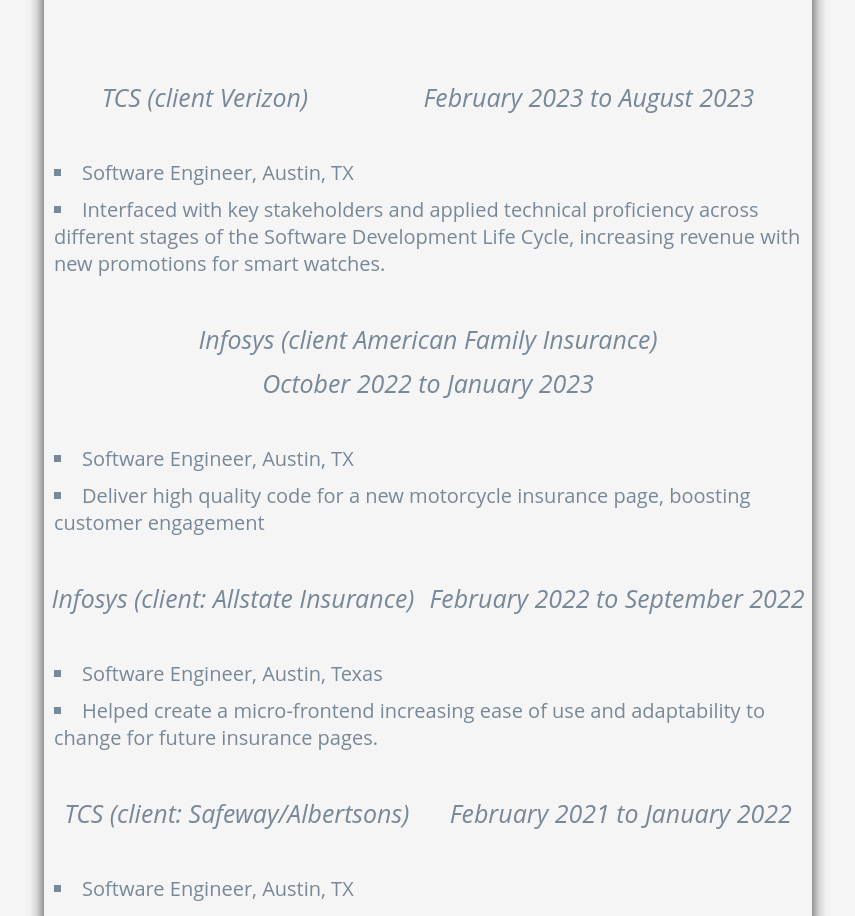
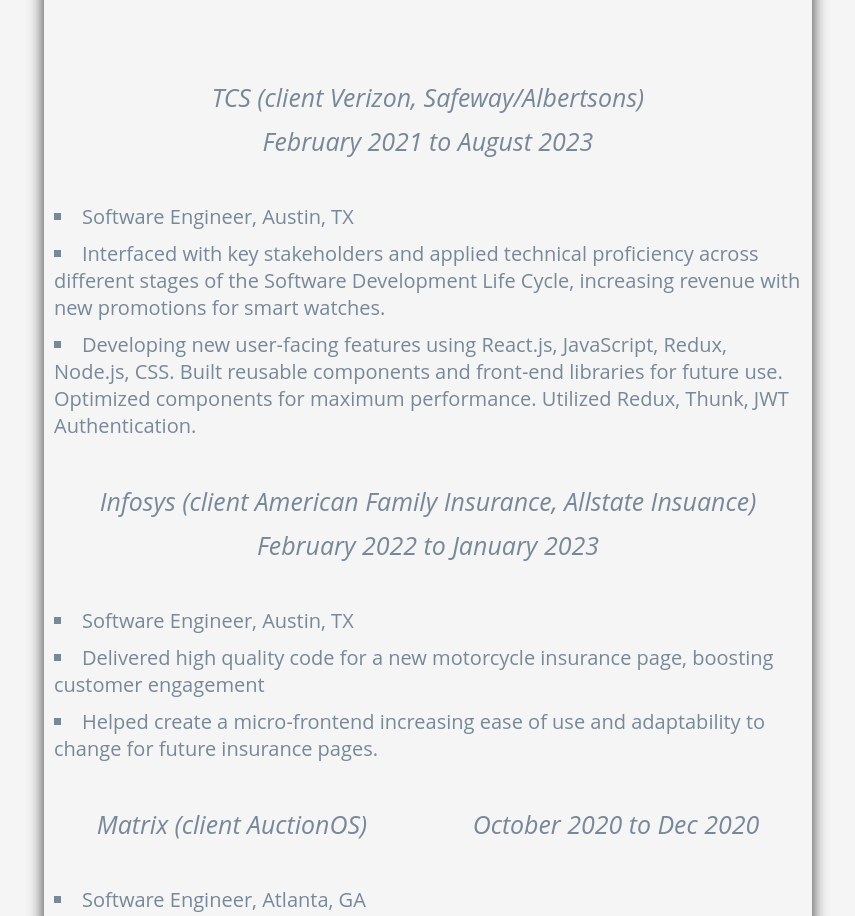
Before and after one commit to DanSimonson/profile, a React (Create React App) app: page /resume in a window 1280 px wide. Shown: the part 1242-2158 px from the top of the page, without its empty margins (212-1067 px from the left). Built offline with nearby package versions, Linux system fonts and the light colour scheme.

Commit message:
changed resume format

```diff
--- a/src/Views/Resume.js
+++ b/src/Views/Resume.js
@@ -49,8 +49,8 @@ function Resume() {
             <p>Work History</p>
           </div>
           <div className="work-title">
-            <p>TCS (client Verizon)</p>
-            <p>February 2023 to August 2023</p>
+            <p>TCS (client Verizon, Safeway/Albertsons)</p>
+            <p>February 2021 to August 2023</p>
           </div>
           <ul>
             <li>Software Engineer, Austin, TX</li>
@@ -59,35 +59,6 @@ function Resume() {
               across different stages of the Software Development Life Cycle,
               increasing revenue with new promotions for smart watches.
             </li>
-          </ul>
-          <div className="work-title">
-            <p>Infosys (client American Family Insurance)</p>
-            <p>October 2022 to January 2023</p>
-          </div>
-          <ul>
-            <li>Software Engineer, Austin, TX</li>
-            <li>
-              Deliver high quality code for a new motorcycle insurance page,
-              boosting customer engagement
-            </li>
-          </ul>
-          <div className="work-title">
-            <p>Infosys (client: Allstate Insurance)</p>
-            <p>February 2022 to September 2022</p>
-          </div>
-          <ul>
-            <li>Software Engineer, Austin, Texas</li>
-            <li>
-              Helped create a micro-frontend increasing ease of use and
-              adaptability to change for future insurance pages.
-            </li>
-          </ul>
-          <div className="work-title">
-            <p>TCS (client: Safeway/Albertsons)</p>
-            <p>February 2021 to January 2022 </p>
-          </div>
-          <ul>
-            <li>Software Engineer, Austin, TX</li>
             <li>
               Developing new user-facing features using React.js, JavaScript,
               Redux, Node.js, CSS. Built reusable components and front-end
@@ -95,7 +66,21 @@ function Resume() {
               performance. Utilized Redux, Thunk, JWT Authentication.
             </li>
           </ul>
-
+          <div className="work-title">
+            <p>Infosys (client American Family Insurance, Allstate Insuance)</p>
+            <p>February 2022 to January 2023</p>
+          </div>
+          <ul>
+            <li>Software Engineer, Austin, TX</li>
+            <li>
+              Delivered high quality code for a new motorcycle insurance page,
+              boosting customer engagement
+            </li>
+            <li>
+              Helped create a micro-frontend increasing ease of use and
+              adaptability to change for future insurance pages.
+            </li>
+          </ul>
           <div className="work-title">
             <p>Matrix (client AuctionOS)</p>
             <p>October 2020 to Dec 2020</p>
@@ -103,7 +88,7 @@ function Resume() {
           <ul>
             <li>Software Engineer, Atlanta, GA</li>
             <li>
-              Designed, coded and maintained new features for using HTML, CSS,
+              Designed, coded and maintained new features using HTML, CSS,
               JavaScript, Vue. Full-Stack Development with MySQL and Node.js.
               Created functional applications that feature user-friendly design
               and clear navigation for online car auction software. Worked in
```
